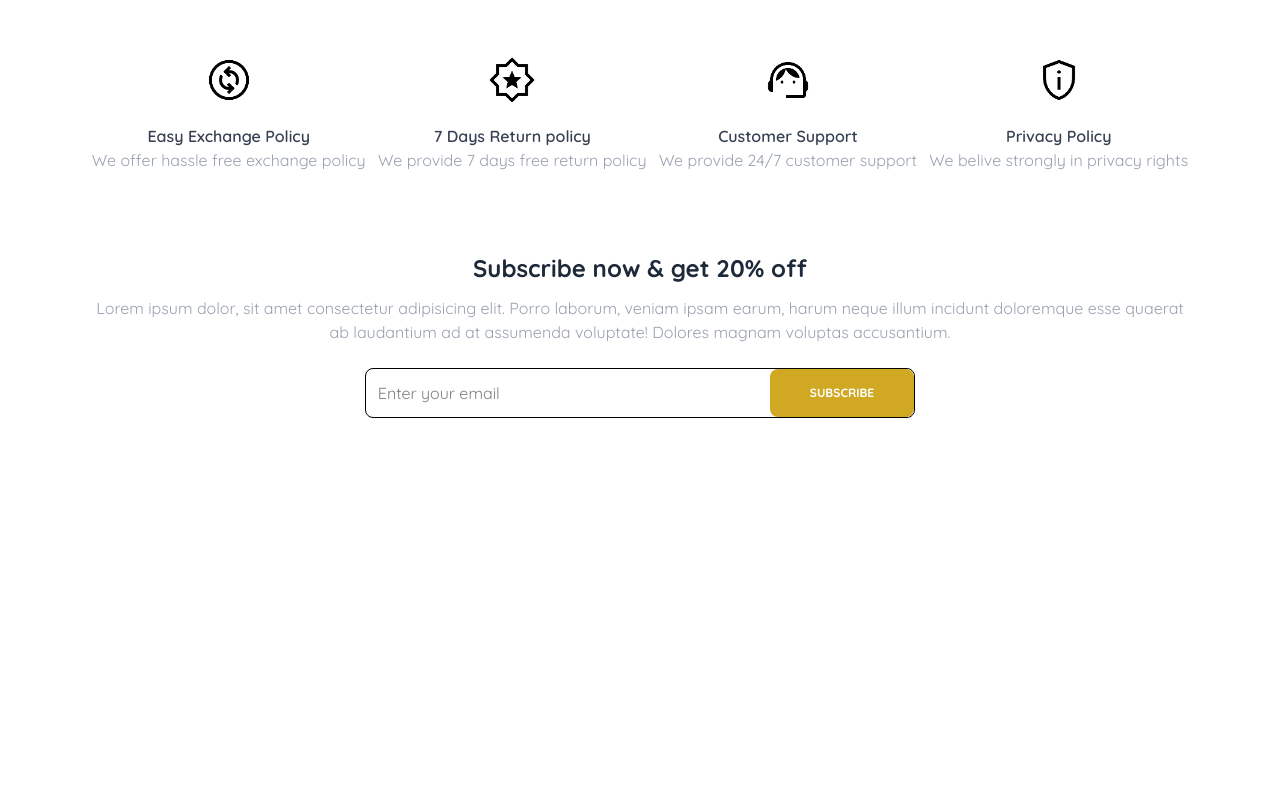
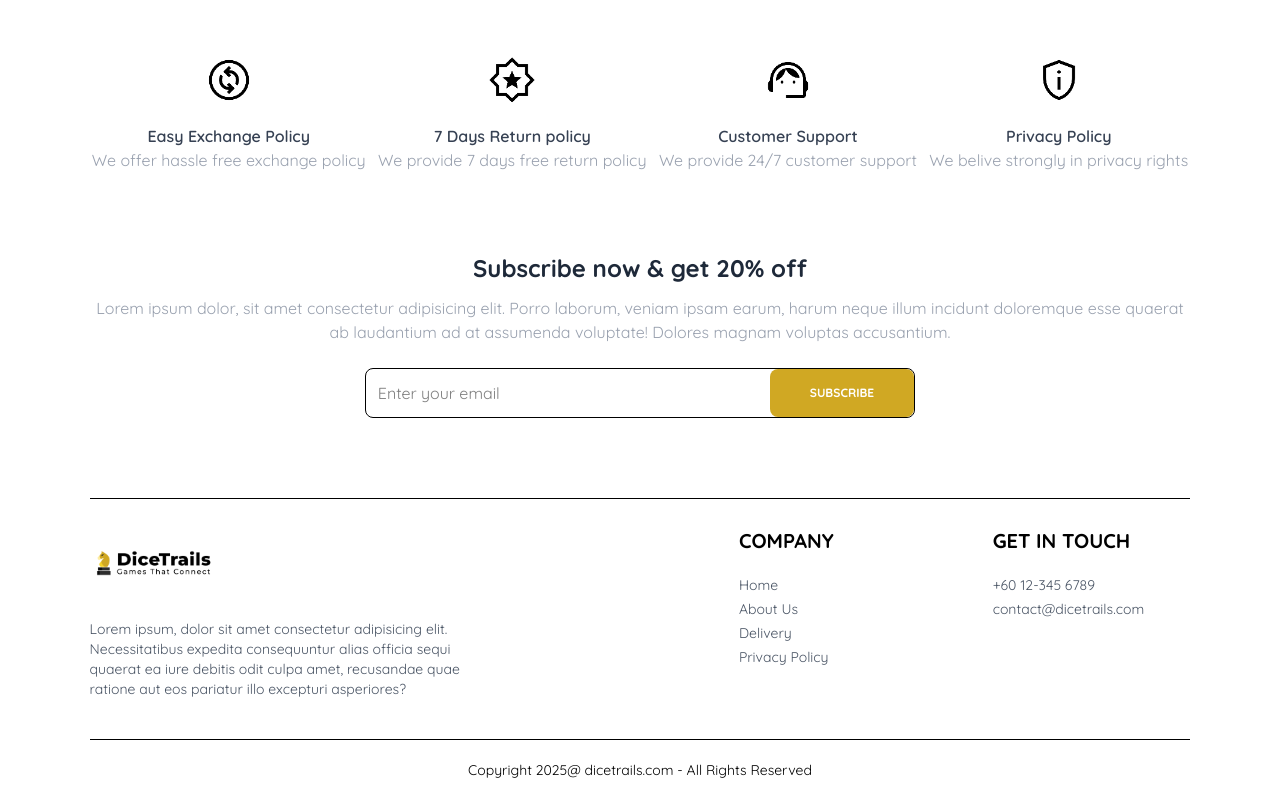
Before and after one commit to ImLWChuen/CAT201-DiceTrails-Ecommerce-Project, a React (Vite) app in the folder frontend/: page / in a window 1280 px wide. Shown: the part 2491-3291 px from the top of the page. Before the commit the page ends 2933 px from the top, so only its background shows below. Built offline with nearby package versions, Linux system fonts and the light colour scheme.

Commit message:
Added Footer

```diff
--- a/frontend/src/App.jsx
+++ b/frontend/src/App.jsx
@@ -11,6 +11,7 @@
 import PlaceOrder from './pages/PlaceOrder'
 import Orders from './pages/Orders'
 import Hero from './components/Hero'
+import Footer from './components/footer'
 
 const App = () => {
   return (
@@ -27,6 +28,7 @@
         <Route path='/place-order' element={<PlaceOrder/>}/>
         <Route path='/orders' element={<Orders/>}/>
       </Routes>
+      <Footer />
     </div>
   )
 }
--- /dev/null
+++ b/frontend/src/components/Footer.jsx
@@ -0,0 +1,42 @@
+import React from 'react'
+import { assets } from '../assets/assets'
+
+const Footer = () => {
+  return (
+    <div>
+        <hr/>
+        <div className='grid grid-cols-1 sm:grid-cols-[3fr_1fr_1fr] gap-14 my-10 mt-7 text-sm '>
+
+            <div>
+                <img src={assets.logo} className='mb-5 w-32' alt="logo"/>
+                <p className='w-full md:w-2/3 text-gray-600'>
+                    Lorem ipsum, dolor sit amet consectetur adipisicing elit. Necessitatibus expedita consequuntur alias officia sequi quaerat ea iure debitis odit culpa amet, recusandae quae ratione aut eos pariatur illo excepturi asperiores?
+                </p>
+            </div>
+            <div>
+                <p className='text-xl font-bold mb-5'>COMPANY</p>
+                <ul className='flex flex-col gap-1 text-gray-600'>
+                    <li>Home</li>
+                    <li>About Us</li>
+                    <li>Delivery</li>
+                    <li>Privacy Policy</li>
+                </ul>
+            </div>
+            <div>
+                <p className='text-xl font-bold mb-5'>GET IN TOUCH</p>
+                <ul className='flex flex-col gap-1 text-gray-600'>
+                    <li>+60 12-345 6789</li>
+                    <li>contact@dicetrails.com</li>
+                </ul>
+            </div>
+        </div>
+
+        <div>
+            <hr/>
+            <p className='py-5 text-sm text-center'>Copyright 2025@ dicetrails.com - All Rights Reserved</p>
+        </div>
+    </div>
+  )
+}
+
+export default Footer
--- a/frontend/src/components/NewsletterBox.jsx
+++ b/frontend/src/components/NewsletterBox.jsx
@@ -10,7 +10,7 @@
     <div className='text-center'>
         <p className='text-2xl font-bold text-gray-800'>Subscribe now & get 20% off</p>
         <p className='text-gray-400 mt-3'>Lorem ipsum dolor, sit amet consectetur adipisicing elit. Porro laborum, veniam ipsam earum, harum neque illum incidunt doloremque esse quaerat ab laudantium ad at assumenda voluptate! Dolores magnam voluptas accusantium.</p>
-        <form onSubmit={onSubmitHandler} className='w-full sm:w-1/2 flex items-center gap-3 mx-auto my-6 border pl-3 bg-white rounded-lg'>
+        <form onSubmit={onSubmitHandler} className='w-full sm:w-1/2 flex items-center gap-3 mx-auto my-6 border pl-3 mb-20 bg-white rounded-lg'>
             <input className='w-full sm:flex-1 outline-none' type="email" placeholder='Enter your email' required/>
             <button type='submit' className='bg-[#d0a823] text-white text-xs px-10 py-4 font-bold rounded-lg'>SUBSCRIBE</button>
         </form>
```
